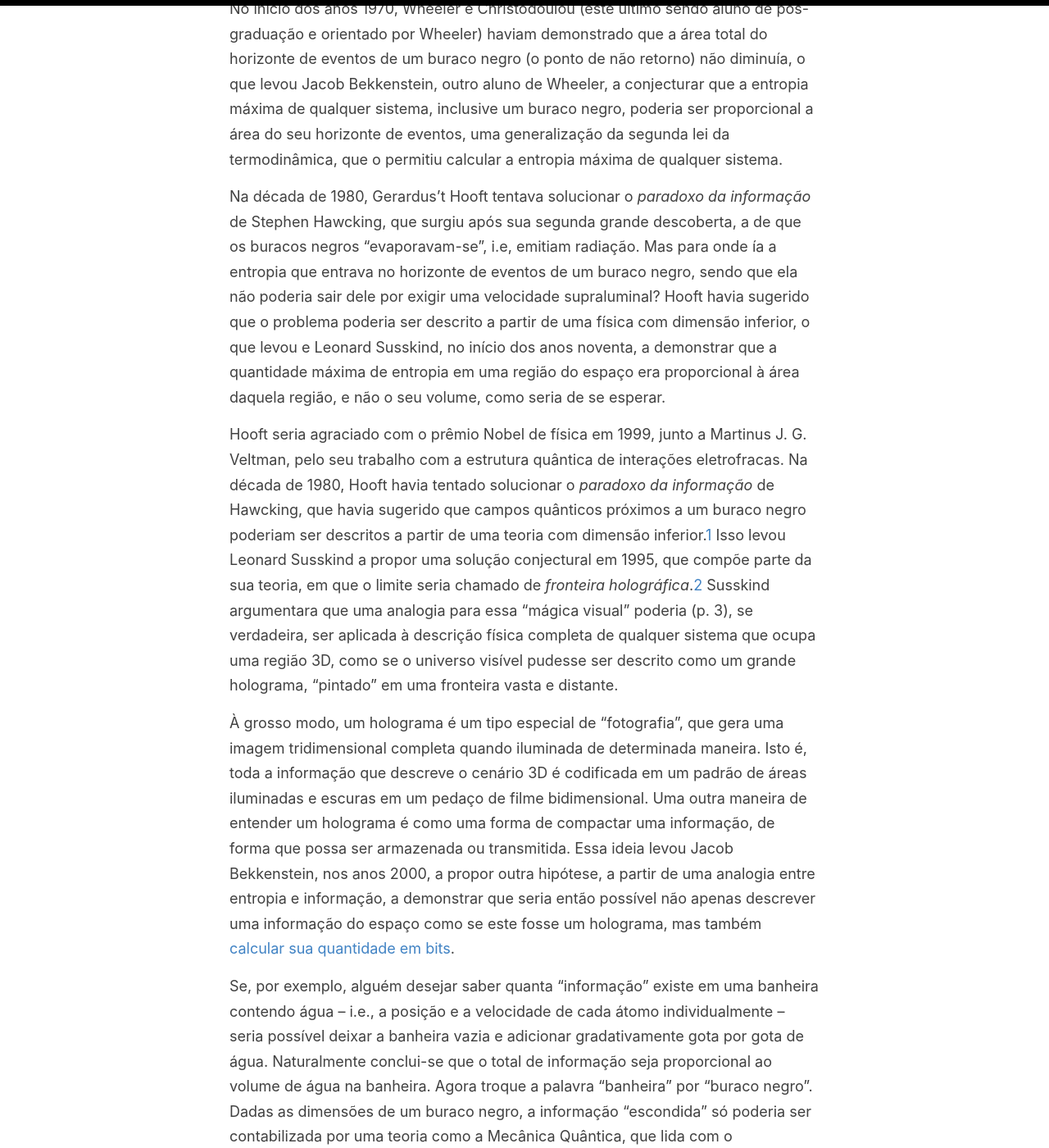
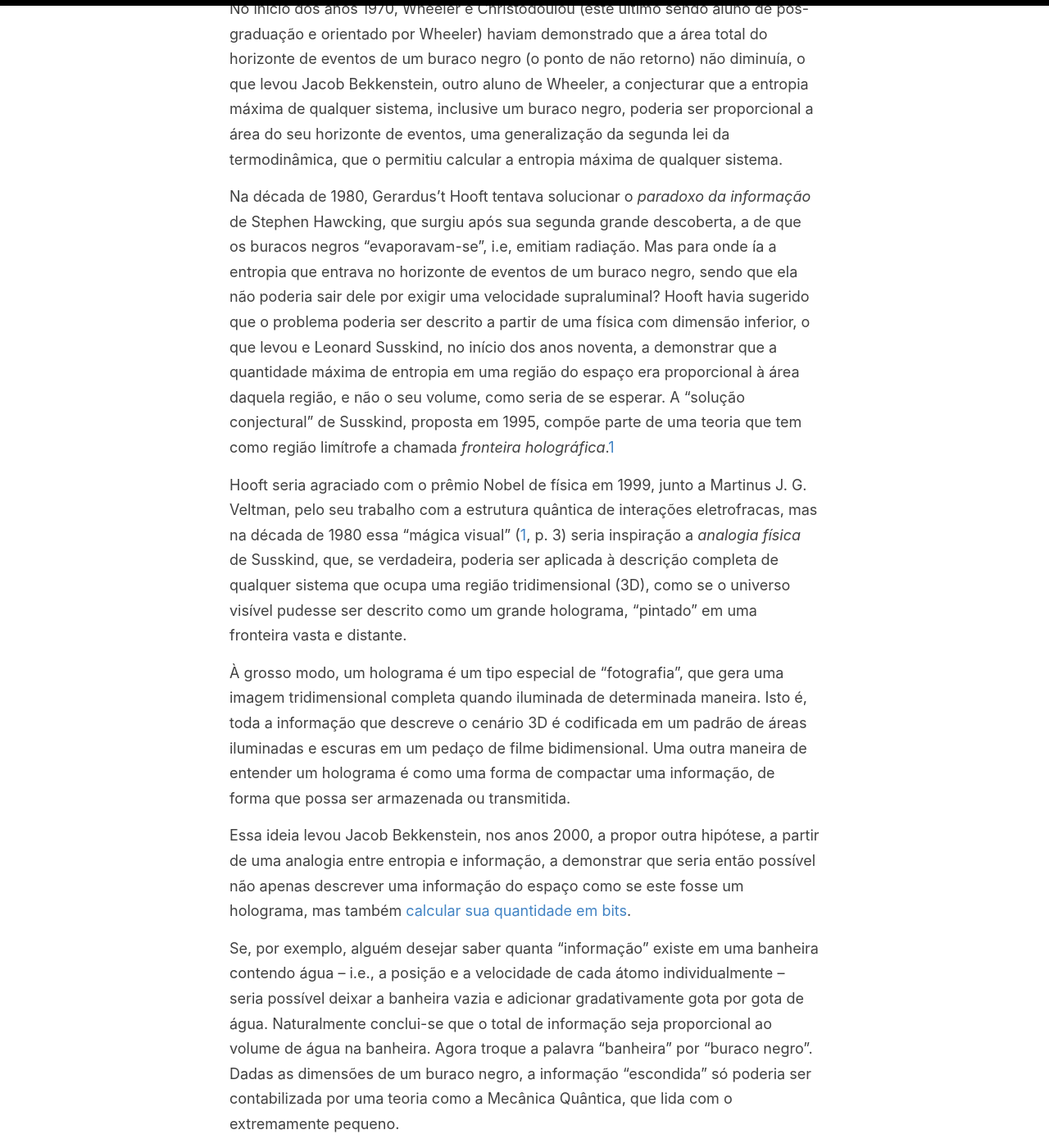
Before and after one commit to tonidandel/otelegrafo_, a Jekyll site: the page built from _posts/2021-07-16-teoria-holografica.md, in a window 1280 px wide and 1400 px high, scrolled down 838 px. Shown: the whole window at 82% size. Built offline with Jekyll 4.4.1, drawn with Linux system fonts in a browser that asks for light colours; nearby versions of some CDN libraries; some web fonts are replaced; formulas are drawn with MathJax 3; some of the changed text lies outside the part shown.

Commit message:
fronteira-holografica

```diff
--- a/_posts/2021-07-16-teoria-holografica.md
+++ b/_posts/2021-07-16-teoria-holografica.md
@@ -16,21 +16,28 @@ E se a realidade objetiva fosse, em verdade, um quadro pintado nas fronteiras do
 ## Teoria Holográfica
 No início dos anos 1970, Wheeler e Christodoulou (este último sendo aluno de pós-graduação e orientado por Wheeler) haviam demonstrado que a área total do horizonte de eventos de um buraco negro (o ponto de não retorno) não diminuía, o que levou Jacob Bekkenstein, outro aluno de Wheeler, a conjecturar que a entropia máxima de qualquer sistema, inclusive um buraco negro, poderia ser proporcional a área do seu horizonte de eventos, uma generalização da segunda lei da termodinâmica, que o permitiu calcular a entropia máxima de qualquer sistema.
 
-Na década de 1980, Gerardus't Hooft tentava solucionar o _paradoxo da informação_ de Stephen Hawcking, que surgiu após sua segunda grande descoberta, a de que os buracos negros "evaporavam-se", i.e, emitiam radiação. Mas para onde ía a entropia que entrava no horizonte de eventos de um buraco negro, sendo que ela não poderia sair dele por exigir uma velocidade supraluminal? Hooft havia sugerido que o problema poderia ser descrito a partir de uma física com dimensão inferior, o que levou e Leonard Susskind, no início dos anos noventa, a demonstrar que a quantidade máxima de entropia em uma região do espaço era proporcional à área daquela região, e não o seu volume, como seria de se esperar.
+Na década de 1980, Gerardus't Hooft tentava solucionar o _paradoxo da informação_ de Stephen Hawcking, que surgiu após sua segunda grande descoberta, a de que os buracos negros "evaporavam-se", i.e, emitiam radiação. Mas para onde ía a entropia que entrava no horizonte de eventos de um buraco negro, sendo que ela não poderia sair dele por exigir uma velocidade supraluminal? Hooft havia sugerido que o problema poderia ser descrito a partir de uma física com dimensão inferior, o que levou e Leonard Susskind, no início dos anos noventa, a demonstrar que a quantidade máxima de entropia em uma região do espaço era proporcional à área daquela região, e não o seu volume, como seria de se esperar. A "solução conjectural"  de Susskind, proposta em 1995, compõe parte de uma teoria que tem como região limítrofe a chamada _fronteira holográfica_.[^2]
 
-Hooft seria agraciado com o prêmio Nobel de física em 1999, junto a Martinus J. G. Veltman, pelo seu trabalho com a estrutura quântica de interações eletrofracas. Na década de 1980, Hooft havia tentado solucionar o _paradoxo da informação_ de Hawcking, que havia sugerido que campos quânticos próximos a um buraco negro poderiam ser descritos a partir de uma teoria com dimensão inferior.[^1] Isso levou Leonard Susskind a propor uma solução conjectural em 1995, que compõe parte da sua teoria, em que o limite seria chamado de _fronteira holográfica_.[^2] Susskind argumentara que uma analogia para essa "mágica visual" poderia (p. 3), se verdadeira, ser aplicada à descrição física completa de qualquer sistema que ocupa uma região 3D, como se o universo visível pudesse ser descrito como um grande holograma, "pintado" em uma fronteira vasta e distante.
+Hooft seria agraciado com o prêmio Nobel de física em 1999, junto a Martinus J. G. Veltman, pelo seu trabalho com a estrutura quântica de interações eletrofracas, mas na década de 1980 essa "mágica visual" ([^2], p. 3) seria inspiração a _analogia física_ de Susskind, que, se verdadeira, poderia ser aplicada à descrição completa de qualquer sistema que ocupa uma região tridimensional (3D), como se o universo visível pudesse ser descrito como um grande holograma, "pintado" em uma fronteira vasta e distante.
 
-[^1]:  Stephens, C. R. et al. Black hole evaporation without information loss. _Classical and Quantum Gravity_, v. 11, n. 3, pp. 621–647, 1994. Disp. em: [iopscience](https://iopscience.iop.org/article/10.1088/0264-9381/11/3/014)
-[^2]: Susskind, L. The world as a hologram. _Journal of Mathematical Physics_ v. 36, n. 11,pp. 6377-6396, 1995. Doi: 10.1063/1.531249.
+À grosso modo, um holograma é um tipo especial de "fotografia", que gera uma imagem tridimensional completa quando iluminada de determinada maneira. Isto é, toda a informação que descreve o cenário 3D é codificada em um padrão de áreas iluminadas e escuras em um pedaço de filme bidimensional. Uma outra maneira de entender um holograma é como uma forma de compactar uma informação, de forma que possa ser armazenada ou transmitida.
 
-À grosso modo, um holograma é um tipo especial de "fotografia", que gera uma imagem tridimensional completa quando iluminada de determinada maneira. Isto é, toda a informação que descreve o cenário 3D é codificada em um padrão de áreas iluminadas e escuras em um pedaço de filme bidimensional. Uma outra maneira de entender um holograma é como uma forma de compactar uma informação, de forma que possa ser armazenada ou transmitida. Essa ideia levou Jacob Bekkenstein, nos anos 2000, a propor outra hipótese, a partir de uma analogia entre entropia e informação, a demonstrar que seria então possível não apenas descrever uma informação do espaço como se este fosse um holograma, mas também [calcular sua quantidade em bits](https://otelegrafo.com/a-analogia-cerebro-computador/).
+Essa ideia levou Jacob Bekkenstein, nos anos 2000, a propor outra hipótese, a partir de uma analogia entre entropia e informação, a demonstrar que seria então possível não apenas descrever uma informação do espaço como se este fosse um holograma, mas também [calcular sua quantidade em bits](https://otelegrafo.com/a-analogia-cerebro-computador/).
 
-Se, por exemplo, alguém desejar saber quanta "informação" existe em uma banheira contendo água -- i.e., a posição e a velocidade de cada átomo individualmente -- seria possível deixar a banheira vazia e adicionar gradativamente gota por gota de água. Naturalmente conclui-se que o total de informação seja proporcional ao volume de água na banheira. Agora troque a palavra "banheira" por "buraco negro". Dadas as dimensões de um buraco negro, a informação "escondida" só poderia ser contabilizada por uma teoria como a Mecânica Quântica, que lida com o extremamente pequeno. Então, uma gota de água seria comparável a uma partícula elementar, como um fóton ou outra partícula qualquer, e a entropia -- a posição e velocidade das partículas -- seria medida de maneira discreta, em unidades separadas, como partículas ou _bits_ de informação. Considerando que se "encha a banheira", i.e., se aumente o volume de um buraco negro ao adicionar aos poucos tais partículas, ainda se esperaria o mesmo resultado, que o total de informação seja proporcional ao volume.
+Se, por exemplo, alguém desejar saber quanta "informação" existe em uma banheira contendo água -- i.e., a posição e a velocidade de cada átomo individualmente -- seria possível deixar a banheira vazia e adicionar gradativamente gota por gota de água. Naturalmente conclui-se que o total de informação seja proporcional ao volume de água na banheira. Agora troque a palavra "banheira" por "buraco negro". Dadas as dimensões de um buraco negro, a informação "escondida" só poderia ser contabilizada por uma teoria como a Mecânica Quântica, que lida com o extremamente pequeno.
 
-O que se demonstrou, porém, foi que a expectativa natural não se satisfaz, o que equivale dizer a quantidade máxima de _bits_ de informação "escondida" depende não de seu volume, mas de sua área superficial, que é igual a área do horizonte de eventos, o chamado ponto de não retorno, que é aproximadamente uma unidade de Planck.[^2]
+Então, uma gota de água seria comparável a uma partícula elementar, como um fóton ou outra partícula qualquer, e a entropia -- a posição e velocidade das partículas -- seria medida de maneira discreta, em unidades separadas, como partículas ou _bits_ de informação. Considerando que se "encha a banheira", i.e., se aumente o volume de um buraco negro ao adicionar aos poucos tais partículas, ainda se esperaria o mesmo resultado, que o total de informação seja proporcional ao volume.
+
+O que se demonstrou, porém, foi que a expectativa natural não se satisfaz, o que equivale dizer a quantidade máxima de _bits_ de informação "escondida" depende não de seu volume, mas de sua área superficial, que é igual a área do horizonte de eventos, o chamado ponto de não retorno, que é aproximadamente uma unidade de Planck.[^3]
 
 As unidades naturais ou de Planck formam um sistema criado em 1899 por Max Planck, que consiste em medir as diversas magnitudes fundamentais da natureza por meio de uma série de "constantes" universais. Isto é, tempo, comprimento, massa, carga elétrica, temperatura etc. são expressas a partir da velocidade da luz $c$ (com dimensão $L/T$), da constante de gravitação $G$ (com dimensão $L^{3}/T^{2}M$), da constante de força de Coulomb $\frac{1}{4 \pi \epsilon_{0}}$ (com dimensão $M L^{3}/Q^{2} T^{2}$), da constante de Boltzman $k$ (com dimensão $M L^{3}/T^{2}K$) e, por último, da constante reduzida de Planck $\hbar= \frac{h}{2 \pi}$ (com dimensão $ML^{2}/T$). O sistema é definido fazendo-se com que estas cinco grandezas assumam valor unitário ao serem expressas. Assim, a área do horizonte de eventos é algo próximo a $1A= \frac{G}{hc^{3}} \approx 10^{-66} cm^{2}\,,$ que é uma área muito pequena.
 
-[^2]: Ver em Bekenstein, J. D. Information in the Holographic Universe. _Scientific American_, v. 17, n. 1, pp. 1-84, 2007.
+Uma outra forma de ver isto é imaginar que se empilharmos uma certa quantidade de memórias de computador, o número de transistores -- que representa a capacidade de armazenamento de dados-- cresceria com o volume da pilha, mas a capacidade de armazenar informação cresceria apenas até determinado ponto. Depois desse limite, a capacidade máxima de armazenar informações cresceria não com o volume, mas apenas com a área superficial.
 
-Uma outra forma de ver isto é imaginar que se empilharmos uma certa quantidade de memórias de computador, o número de transistores -- que representa a capacidade de armazenamento de dados-- cresceria com o volume da pilha, mas a capacidade de armazenar informação cresceria apenas até determinado ponto. Depois desse limite, a capacidade máxima de armazenar informações cresceria não com o volume, mas apenas com a área superficial. Com o volume crescendo numa taxa maior que a área superficial, em algum ponto, antes de se atingir o limite holográfico, a própria pilha entraria em colapso sob sua própria gravidade, formando um buraco negro. Isto é, a teoria propõe, de certa forma, que uma outra física definida em alguma "fronteira" 3D remota seria capaz de descrever um cenário físico quadridimensional, que é como nosso universo observável aparenta ser, com três dimensões espaciais e uma temporal (ver em Bekenstein, 2007, p. 71). Assim, tem-se o enunciado do princípio holgráfico: *A quantidade de informação em uma região do espaço é proporcional à àrea daquela região.*
+Com o volume crescendo numa taxa maior que a área superficial, em algum ponto, antes de se atingir o limite holográfico, a própria pilha entraria em colapso sob sua própria gravidade, formando um buraco negro. Isto é, a teoria propõe, de certa forma, que uma outra física definida em alguma "fronteira" 3D remota seria capaz de descrever um cenário físico quadridimensional, que é como nosso universo observável aparenta ser, com três dimensões espaciais e uma temporal (ver em [^3], p. 71). Assim, tem-se o enunciado do princípio holgráfico: *A quantidade de informação em uma região do espaço é proporcional à àrea daquela região.*
+
+[^1]:  Stephens, C. R. et al. Black hole evaporation without information loss. _Classical and Quantum Gravity_, v. 11, n. 3, pp. 621–647, 1994. Disp. em: [iopscience](https://iopscience.iop.org/article/10.1088/0264-9381/11/3/014)
+
+[^2]: Susskind, L. The world as a hologram. _Journal of Mathematical Physics_ v. 36, n. 11,pp. 6377-6396, 1995. Doi: 10.1063/1.531249.
+
+[^3]: Bekenstein, J. D. Information in the Holographic Universe. _Scientific American_, v. 17, n. 1, pp. 1-84, 2007.
```
